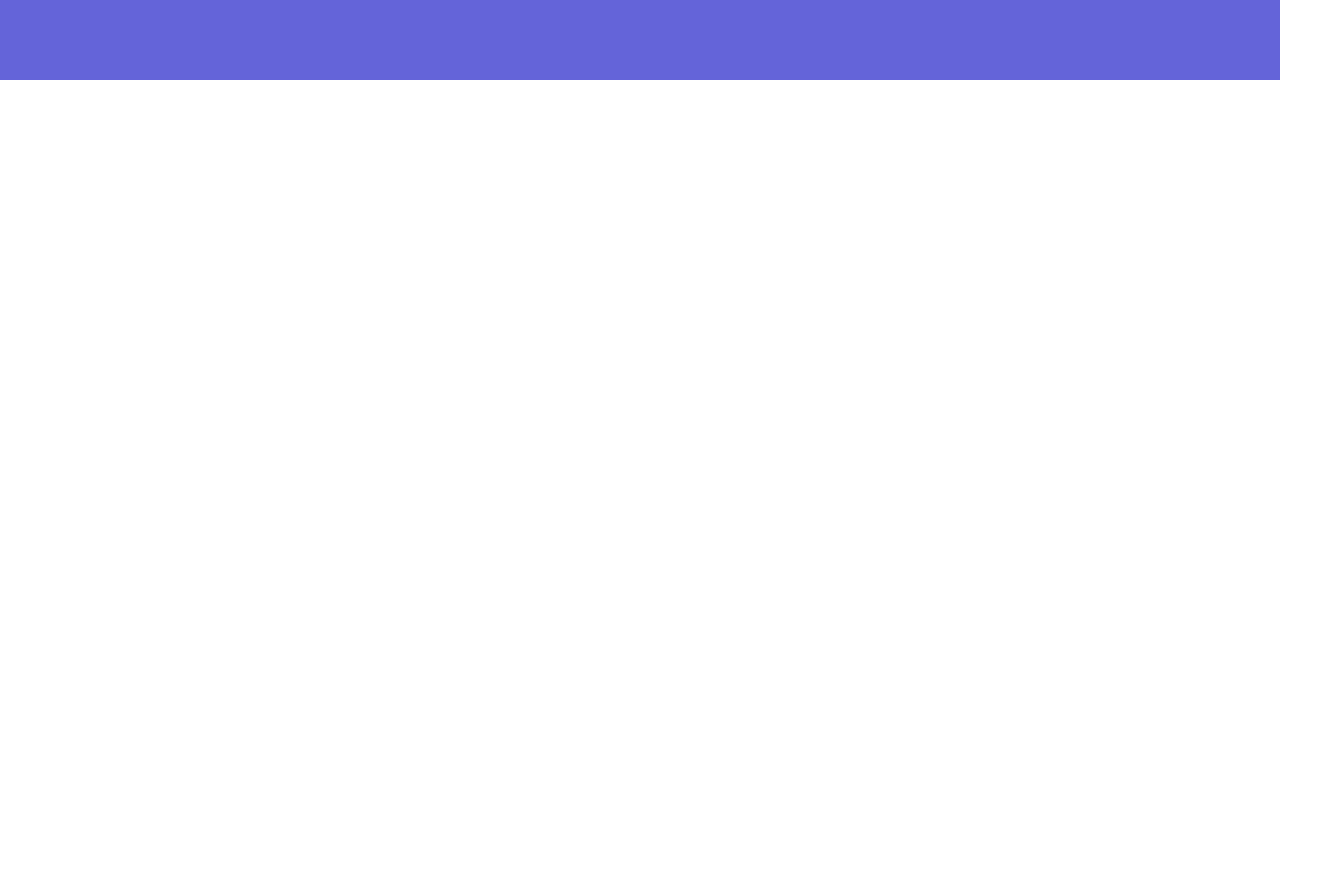
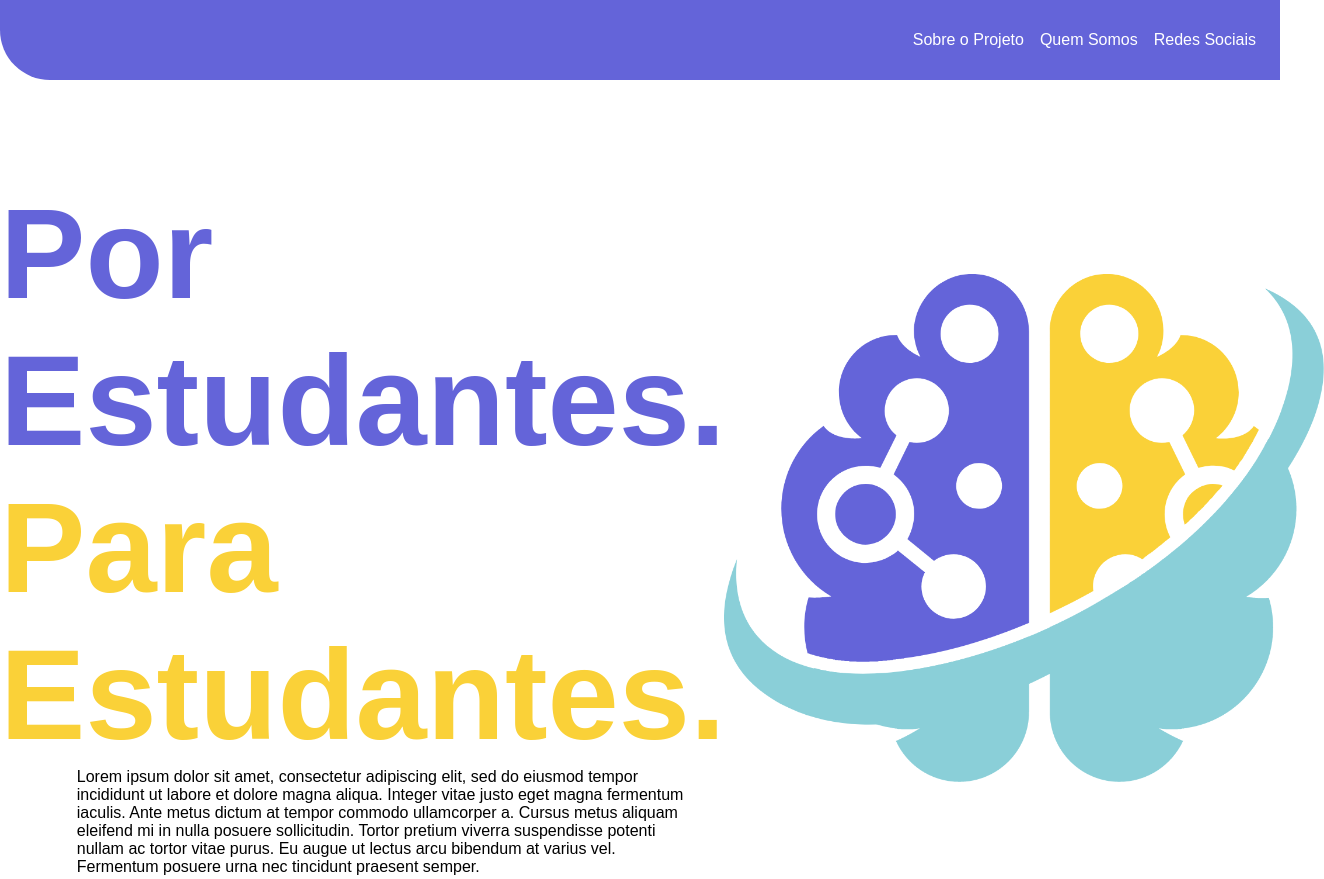
Before and after one commit to inter-mind/web-page, a plain HTML site: page index.html in a window 1280 px wide. Shown: the top 879 px of the page, 1324 px wide, since content can reach past the window. Before the commit the page ends 800 px from the top, so only its background shows below. Drawn offline with Linux system fonts and the light colour scheme.

Commit message:
Added header and main's basic content

```diff
--- a/index.html
+++ b/index.html
@@ -3,12 +3,40 @@
 <head>
     <meta charset="UTF-8">
     <meta name="viewport" content="width=device-width, initial-scale=1.0">
-    <title>Document</title>
+    <title>Intermind</title>
     <link rel="stylesheet" href="styles.css">
 </head>
 <body>
     <header>
 
+        <nav>
+            <a href="#">Sobre o Projeto</a>
+            <a href="#">Quem Somos</a>
+            <a href="#">Redes Sociais</a>
+        </nav>
     </header>
+    <div class="pseudo-element"></div>
+    <main>
+        <div class="slogan">
+            <div class="content">
+                <div class="text">
+                    <h1 class="purple">Por Estudantes.</h1>
+                    <h1 class="yellow">Para Estudantes.</h1>
+
+                </div>
+                <p>Lorem ipsum dolor sit amet, consectetur adipiscing elit, sed do eiusmod tempor incididunt ut labore et dolore magna aliqua. Integer vitae justo eget magna fermentum iaculis. Ante metus dictum at tempor commodo ullamcorper a. Cursus metus aliquam eleifend mi in nulla posuere sollicitudin. Tortor pretium viverra suspendisse potenti nullam ac tortor vitae purus. Eu augue ut lectus arcu bibendum at varius vel. Fermentum posuere urna nec tincidunt praesent semper.</p>
+            </div>
+            <div class="image">
+                <img src="./assets/logo.png" alt="Intermind's Logo">
+            </div>
+        </div>
+        <div class="whoWeAre">
+
+        </div>
+        <div class="team"></div>
+    </main>
+    <footer>
+
+    </footer>
 </body>
 </html>
--- a/styles.css
+++ b/styles.css
@@ -4,14 +4,127 @@
     --white: #FFFFFF;
     --blue: #8ACFD8;
 }
-body {
+
+* {
     box-sizing: border-box;
     margin: 0;
     padding: 0;
+}
+body {
+
+    font-family: Arial, Helvetica, sans-serif;
+    display: flex;
+    flex-direction: column;
+    justify-content: space-between;
+
+
  }
 
 header {
     width: 100vw;
     height: 10vh;
     background-color: var(--purple);
+    border-bottom-left-radius: 50px;
+
+    display: flex;
+    flex-direction: row;
+
+
 }
+
+nav {
+    width: 100vw;
+    display: flex;
+    flex-direction: row;
+    justify-content: flex-end;
+    align-items: center;
+    gap: 16px;
+    margin-right: 24px;
+
+
+
+}
+
+a {
+    text-decoration: none;
+    color: var(--white);
+}
+
+
+main {
+    background-color: var(--white);
+    border-top-right-radius: 50px;
+    z-index: 0;
+
+    width: 100vw;
+    min-height: 80vh;
+
+    padding-top: 100px;
+}
+
+.slogan {
+
+    width: 100%;
+
+    display: flex;
+    flex-direction: row;
+    justify-content: space-between;
+}
+
+.slogan > .content {
+    width: 60%;
+
+    display: flex;
+    flex-direction: column;
+    align-items: center;
+
+
+
+}
+
+
+
+
+h1 {
+    font-size: 128px;
+}
+
+p {
+    width: 80%;
+}
+
+.purple {
+    color: var(--purple)
+}
+
+.yellow {
+    color: var(--yellow)
+}
+
+.image {
+    width: 40%;
+    display: flex;
+    align-items: center;
+    justify-content: center;
+}
+
+.image > img {
+    width: 600px;
+}
+
+.whoWeAre {
+    margin-top: 100px;
+    background-color: var(--blue);
+    width: 100vw;
+    height: 400px;
+}
+
+.team {
+
+}
+
+footer {
+    width: 100vw;
+    height: 10vh;
+    background-color: var(--yellow);
+}
```
Also changed, not shown: assets/logo.png (added).
